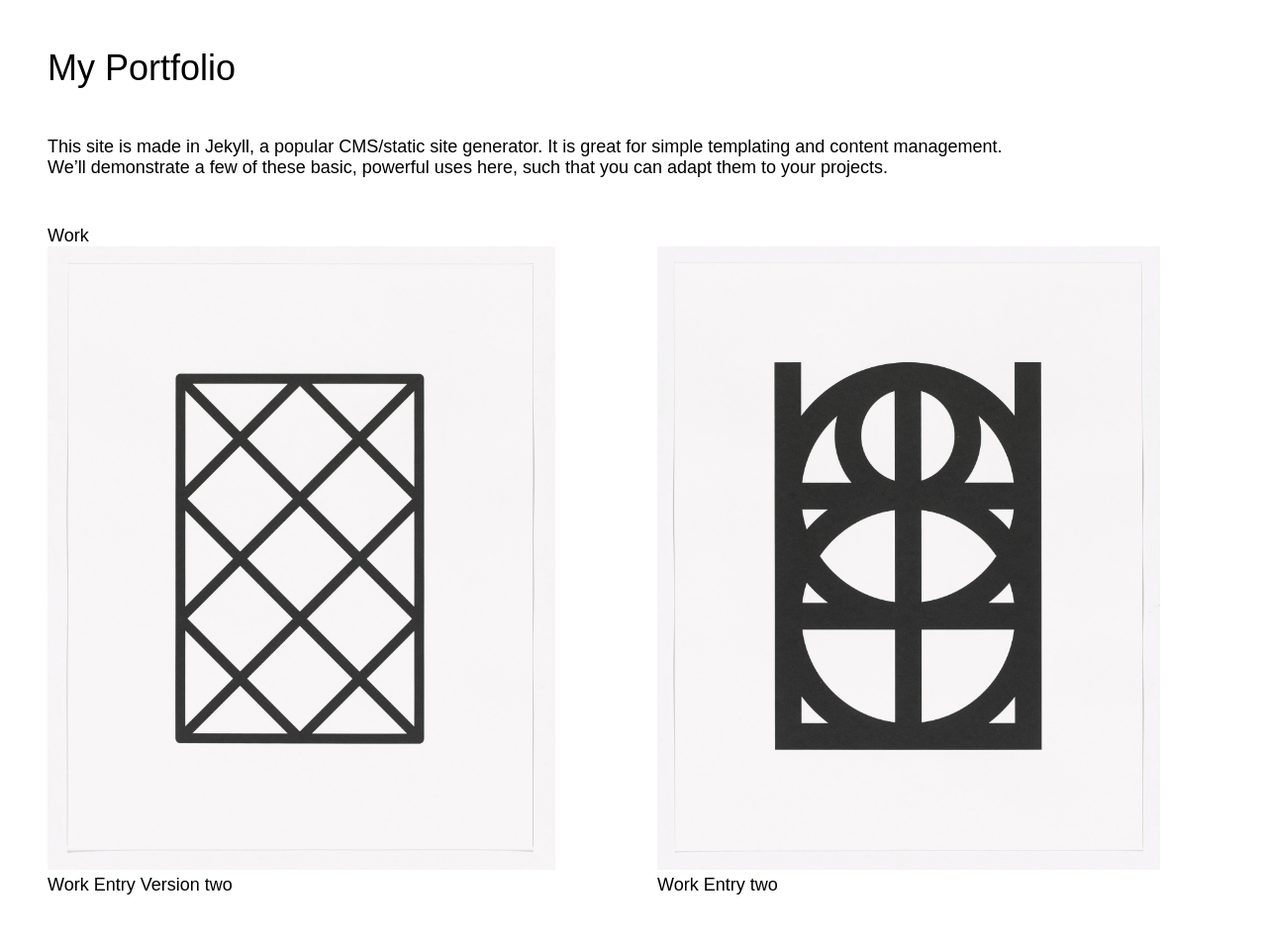
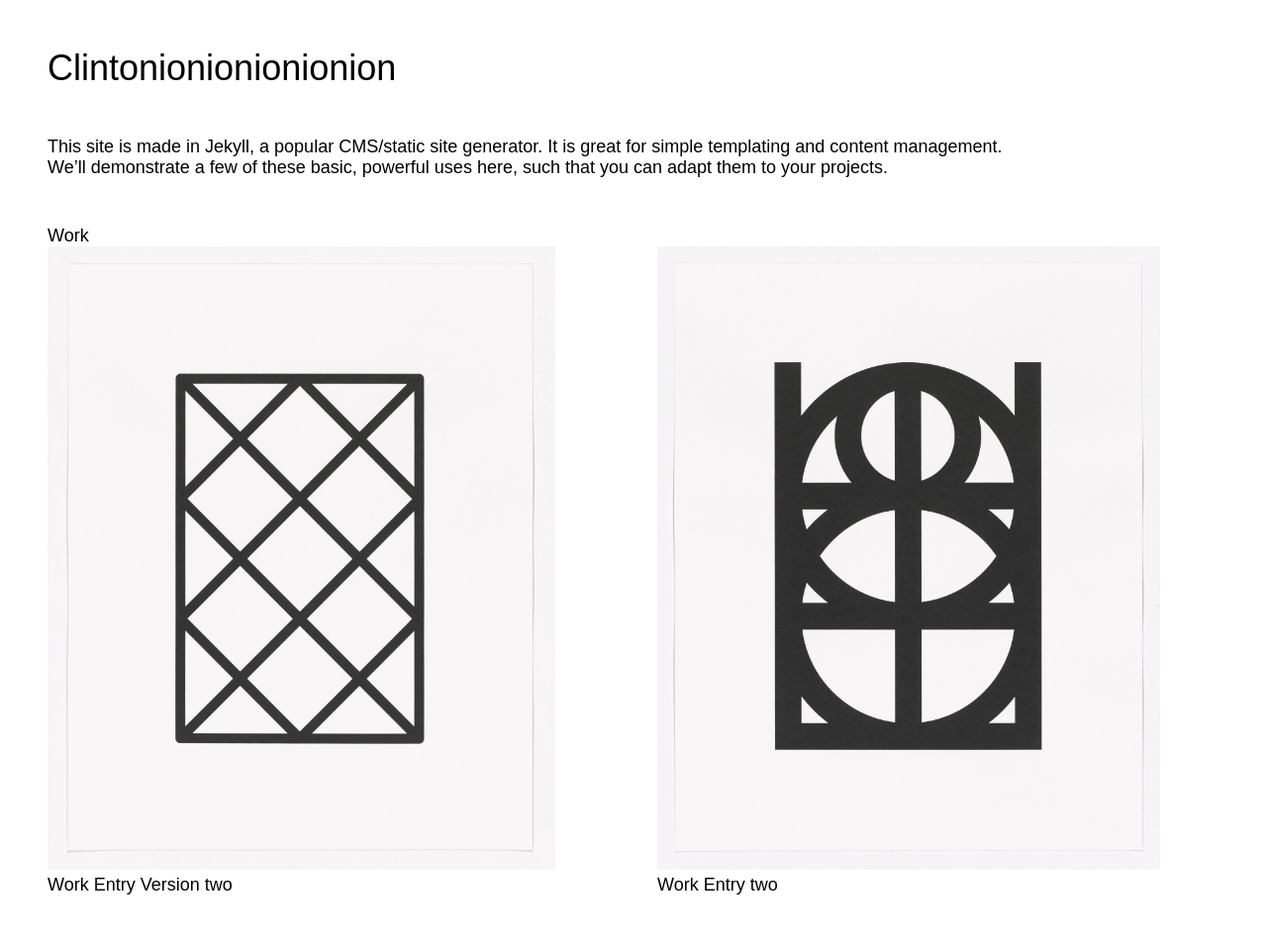
Before and after one commit to vanarnamc/portfolio, a Jekyll site: the page built from index.html, in a window 1280 px wide. Shown: the whole page at 99% size. Built offline with Jekyll 4.4.1, drawn with Linux system fonts in a browser that asks for light colours.

Commit message:
Edit base url

```diff
--- a/_config.yml
+++ b/_config.yml
@@ -1,4 +1,4 @@
-baseurl: /portfolio-template
-title: My Portfolio
+baseurl: /portfolio
+title: Clintonionionionionion
 livereload: true
 theme: null
```
